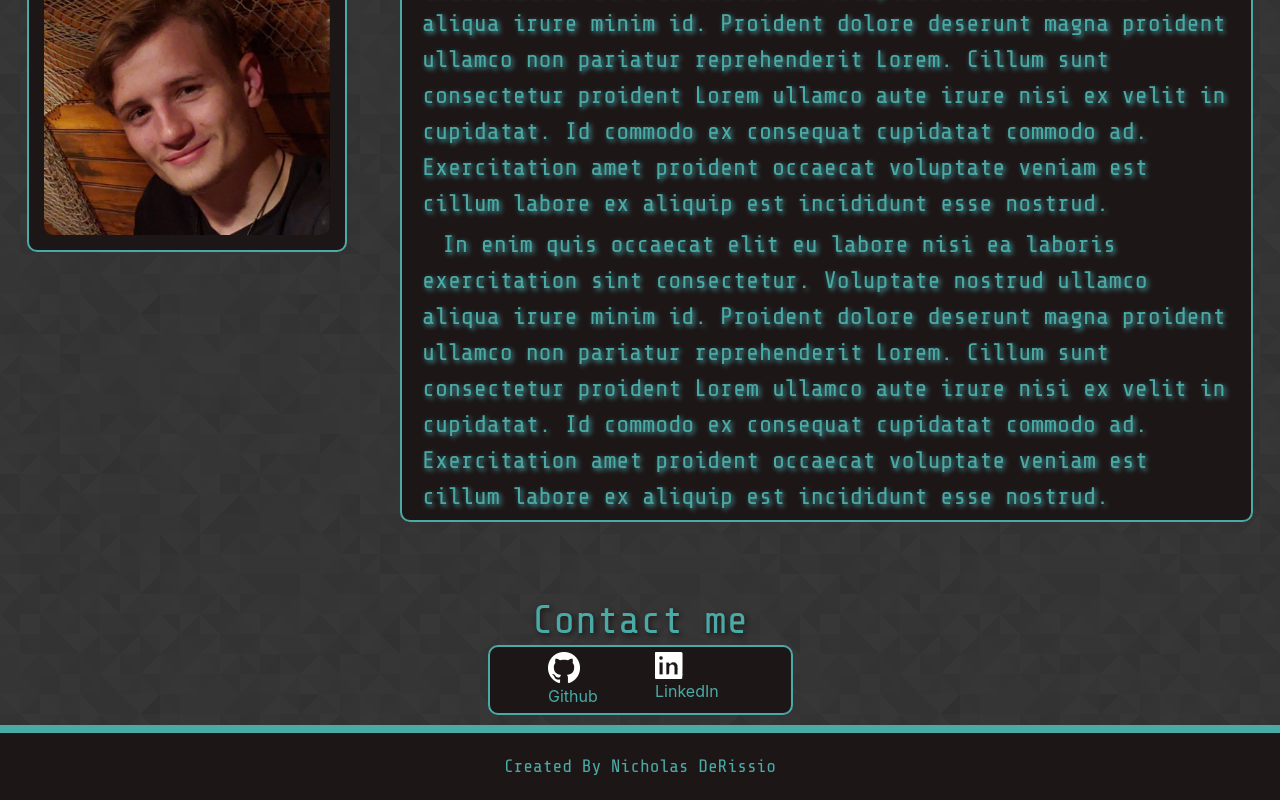
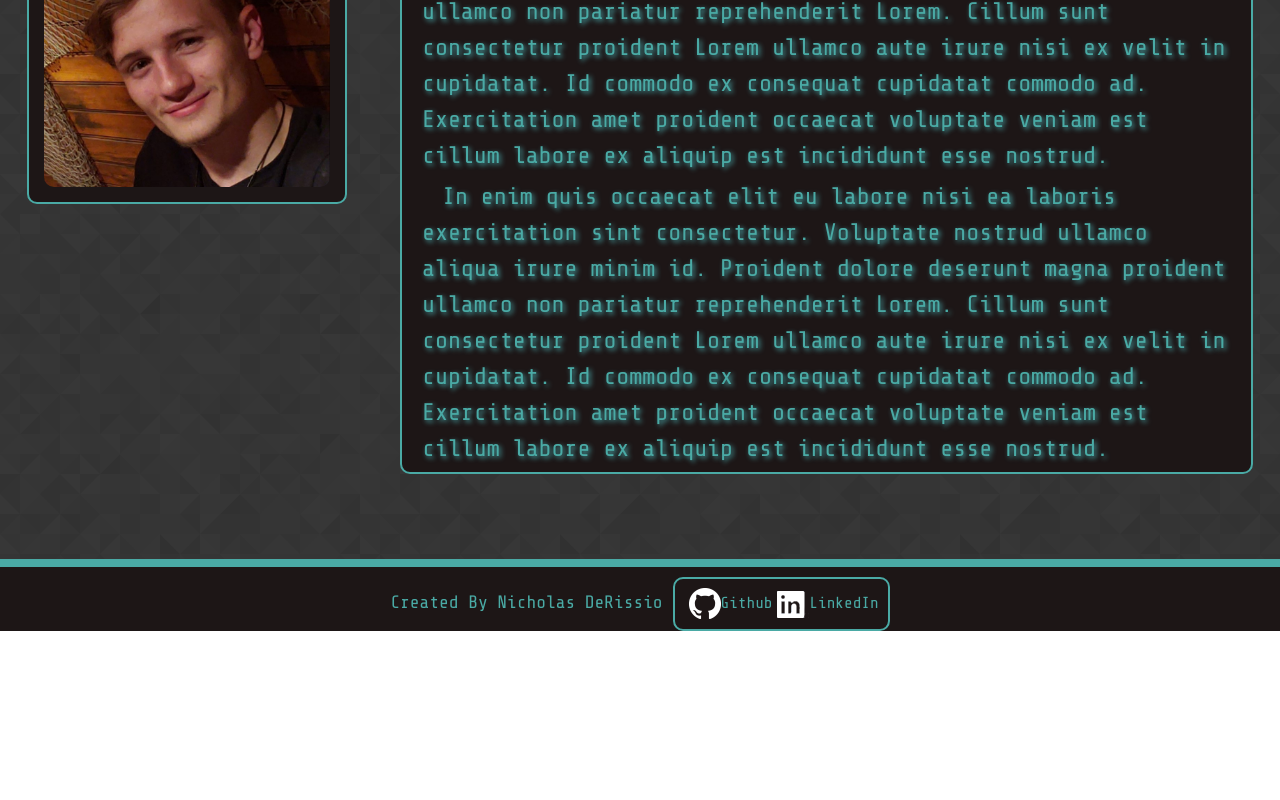
Before and after one commit to KantKontrol/React-Portfolio, a React (Create React App) app in the folder react-portfolio/: page / in a window 1280 px wide. Shown: the part 706-1506 px from the top of the page. After the commit the page ends 1337 px from the top, so only its background shows below. Built offline with nearby package versions, Linux system fonts and the light colour scheme.

Commit message:
moved contact bar to footer

```diff
--- /dev/null
+++ b/react-portfolio/src/components/ContactDisplay/index.css
@@ -0,0 +1,4 @@
+.contact-display {
+    margin-left: 5px;
+    font-family: 'Share Tech Mono', monospace;
+}
--- a/react-portfolio/src/components/ContactDisplay/index.js
+++ b/react-portfolio/src/components/ContactDisplay/index.js
@@ -1,5 +1,5 @@
 import React from "react";
-
+import "./index.css";
 
 export default function ContactDisplay(props){
 
@@ -8,9 +8,9 @@ export default function ContactDisplay(props){
 
 
     return (
-        <a href={href}>
+        <a className="contact-display" href={href}>
             <img src={src} alt="..."/>
-            {text}
+             {text}
         </a>
     );
 }
--- a/react-portfolio/src/components/Contactbar/index.css
+++ b/react-portfolio/src/components/Contactbar/index.css
@@ -2,7 +2,16 @@
     background-color: #1d1616;
     border: 2px solid #4aaaa5;
     height: max-content;
+    width: max-content;
     border-radius: 10px;
     padding: 5px;
+    margin-top: 10px;
+    margin-left: 10px;
+    display: inline-block;
+}
+
+.center {
+    width: max-content;
+    padding: 4px;
     margin: 0 auto;
 }
--- a/react-portfolio/src/components/Contactbar/index.js
+++ b/react-portfolio/src/components/Contactbar/index.js
@@ -6,16 +6,10 @@ import "./index.css";
 export default function Contactbar(props){
 
     return (
-        <div className={props.col ? `col-lg-${props.col} contact-bar` : "col-lg-6 contact-bar"}>
-            <div className="row">
-                <div className="col-lg-2"></div>
-                <div className="col-lg-4">
+        <div className="contact-bar">
+            <div className="center">
                     <ContactDisplay src="./images/GitHub-Mark-Light-32px.png" href="" text="Github" />
-                </div>
-                <div className="col-lg-4">
                     <ContactDisplay src="./images/LI-In-Bug.png" href="" text="LinkedIn" />
-                </div>
-                <div className="col-lg-2"></div>
             </div>
         </div>
     );
--- a/react-portfolio/src/components/Footer/index.css
+++ b/react-portfolio/src/components/Footer/index.css
@@ -1,15 +1,20 @@
 footer {
     border-top: 8px solid #4aaaa5;
     background-color: #1d1616;
-    height: 75px;
+    height: max-content;
     flex-shrink: 0;
     margin-top: auto;
 }
 
+.footer-content {
+    margin: 0 auto;
+    width: max-content;
+}
+
 .footer-text{
+    display: inline-block;
     width: max-content;
     color: #4aaaa5;
     font-size: large;
-    margin: 20px auto;
     font-family: 'Share Tech Mono', monospace;
 }
--- a/react-portfolio/src/components/Footer/index.js
+++ b/react-portfolio/src/components/Footer/index.js
@@ -1,12 +1,18 @@
 import React from "react";
+import Contactbar from "../Contactbar";
 import "./index.css";
 
 function Footer(){
     return (
         <footer>
-            <div className="footer-text">
-                Created By Nicholas DeRissio
+            <div className="footer-content">
+                <div className="footer-text">
+                    Created By Nicholas DeRissio
+
+                </div>
+                <Contactbar />
             </div>
+
         </footer>
     );
 }
--- a/react-portfolio/src/components/Home/index.js
+++ b/react-portfolio/src/components/Home/index.js
@@ -4,8 +4,6 @@ import HeroImage from "../HeroImage";
 import BorderedContainer from "../BorderedContainer";
 import BorderedImage from "../BorderedImage";
 import TextBox from "../TextBox";
-import HeaderText from "../HeaderText";
-import Contactbar from "../Contactbar";
 
 
 function Home() {
@@ -16,11 +14,6 @@ function Home() {
         <div>
             <HeroImage image="./images/space2.png" randomQuote={true} animate={true}/>
             <ContentArea>
-                <div className="row">
-                    <div className="col-lg-12">
-                        <HeaderText text="About" />
-                    </div>
-                </div>
 
                 <div className="row">
                     <BorderedImage src="./images/mich.jpg" alt="picture of me" col={3}></BorderedImage>
@@ -33,27 +26,6 @@ function Home() {
                             </div>
                     </BorderedContainer>
                 </div>
-
-
-                <div className="row">
-                        <div className="col-lg-12">
-                            <HeaderText text="Contact me" />
-                            <div className="row">
-                                <div className="col-lg-3">
-
-                                </div>
-                                <div className="col-lg-6">
-                                    <Contactbar />
-                                </div>
-                                <div className="col-lg-3">
-
-                                </div>
-                            </div>
-
-                        </div>
-
-
-                </div>
             </ContentArea>
         </div>
     );
--- /dev/null
+++ b/react-portfolio/src/components/Seperator/index.css
@@ -0,0 +1,6 @@
+.seperator {
+    background-color: #4aaaa5;
+    height: 5px;
+    border-radius: 10px;
+    width: 100%;
+}
```
Also changed, not shown: react-portfolio/src/components/Seperator/index.js (+9 -0 lines).
